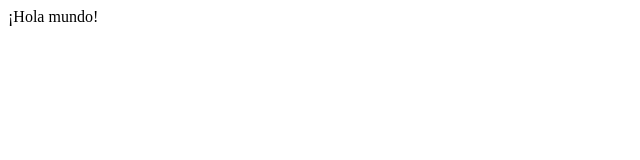
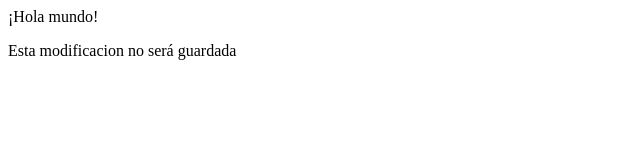
Before and after one commit to CovaCoB/endes-t2-tarea-2, a plain HTML site: page index.html in a window 1280 px wide. Shown: the whole page, without its empty margins (0-640 px from the left). Drawn offline with Linux system fonts and the light colour scheme.

Commit message:
Último commit

```diff
--- a/index.html
+++ b/index.html
@@ -7,5 +7,6 @@
 </head>
 <body>
     ¡Hola mundo!
+    <p>Esta modificacion no será guardada</p>
 </body>
 </html>
```
